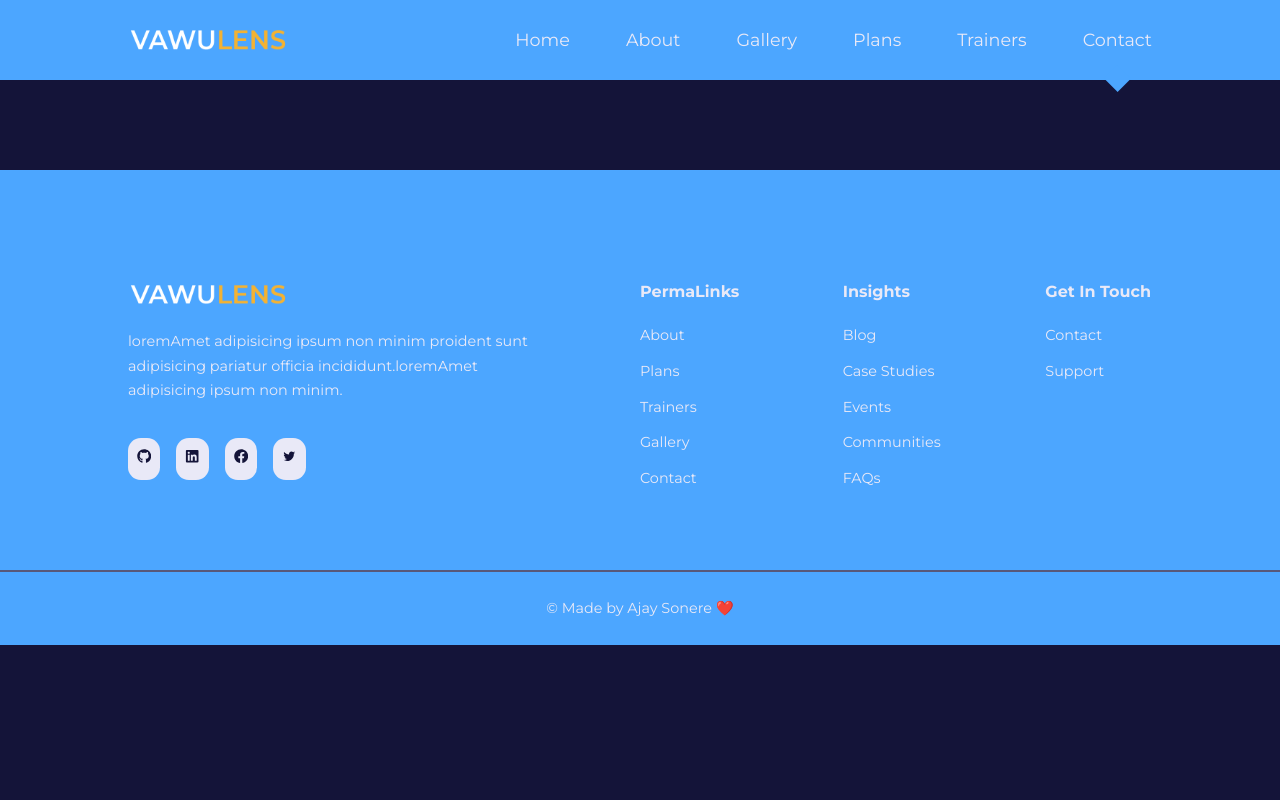
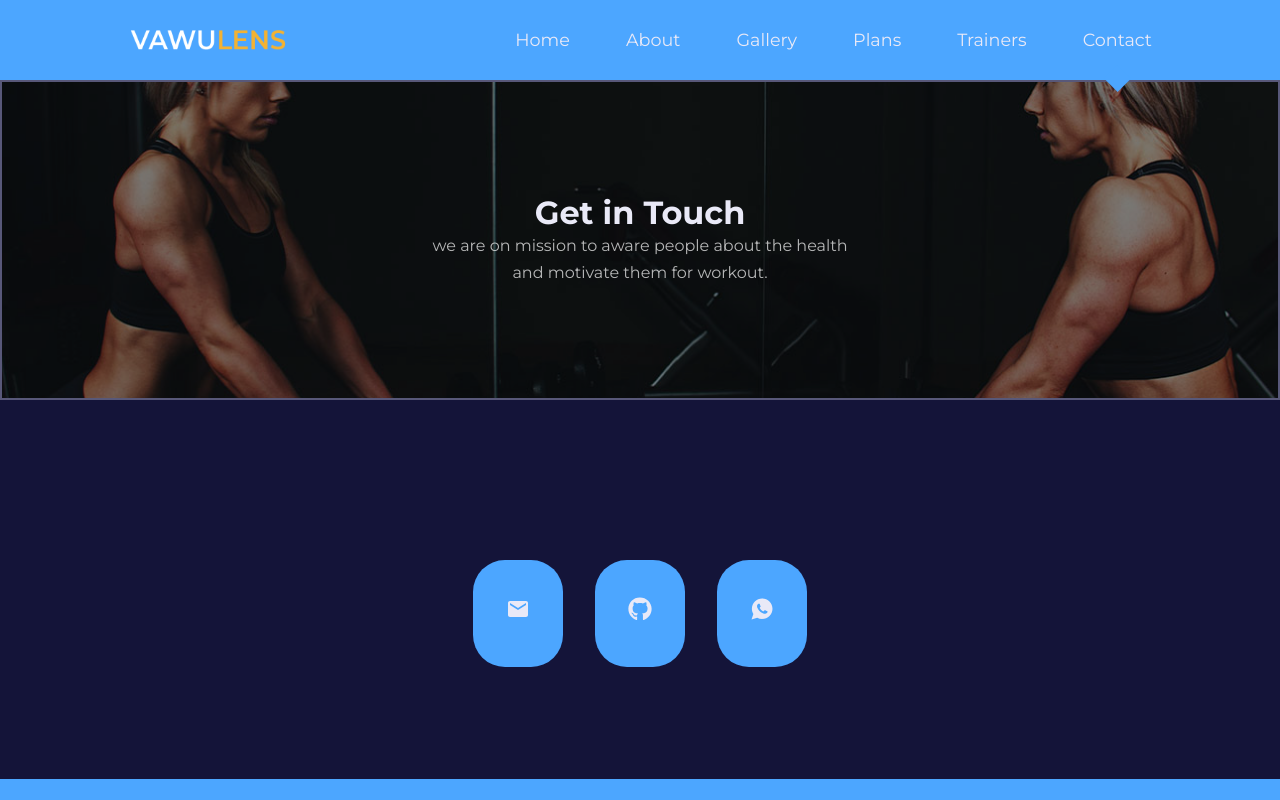
Before and after one commit to ajaysonere/Gym-webapp, a React (Create React App) app: page /contact in a window 1280 px wide. Shown: the top 800 px of the page. Built offline with nearby package versions, Linux system fonts and the light colour scheme.

Commit message:
contact page completed

```diff
--- a/src/pages/Contact/Contact.js
+++ b/src/pages/Contact/Contact.js
@@ -1,9 +1,32 @@
+import Header from '../../components/Header';
+import headerImage from '../../images/header_bg_2.jpg';
+import {MdEmail} from 'react-icons/md';
+import { FaGithub } from "react-icons/fa";
+import {IoLogoWhatsapp} from 'react-icons/io';
+
 import './contact.css';
 
 const Contact = () => {
     return (
         <div>
-            <h1>contact</h1>
+            <Header title="Get in Touch" icon={headerImage} >
+                 we are on mission to aware people about the health <br /> and motivate them for workout.
+            </Header>
+            <section className='contact'>
+                <div className='container contact__container'>
+                    <div className='contact__wrapper'>
+                        <a href='mailto:ajaysonere786@gmail.com' target='_blank' rel="noreferrer noopener">
+                            <MdEmail />
+                        </a>
+                        <a href="https://github.com/ajaysonere" target='_blank' rel="noreferrer noopener">
+                            <FaGithub />
+                        </a>
+                        <a href='https://wa.me/+919977449230' target='_blank' rel="noreferrer noopener">
+                            <IoLogoWhatsapp />
+                        </a>
+                    </div>
+                </div>
+            </section>
         </div>
     );
 };
--- a/src/pages/Contact/contact.css
+++ b/src/pages/Contact/contact.css
@@ -0,0 +1,35 @@
+.contact__container{
+    display: grid;
+    place-items: center;
+}
+
+.contact__wrapper{
+    width: fit-content;
+    display: flex;
+    gap: 2rem;
+}
+
+.contact__wrapper a {
+    background: var(--color-primary);
+    font-size: 1.5rem;
+    border: 1px solid transparent;
+    transition: var(--transition);
+    padding: 2rem;
+    border-radius: 2rem;
+}
+
+.contact__wrapper a:hover{
+    background: transparent;
+    border-color: var(--color-gray-100);
+}
+
+@media screen and (max-width : 600) {
+      .contact__wrapper {
+         gap: 1.5rem;
+      }
+      .contact__wrapper a{
+         padding: 1rem;
+         font-size: 1.2rem;
+         border-radius: 1rem;
+      }
+}
```
